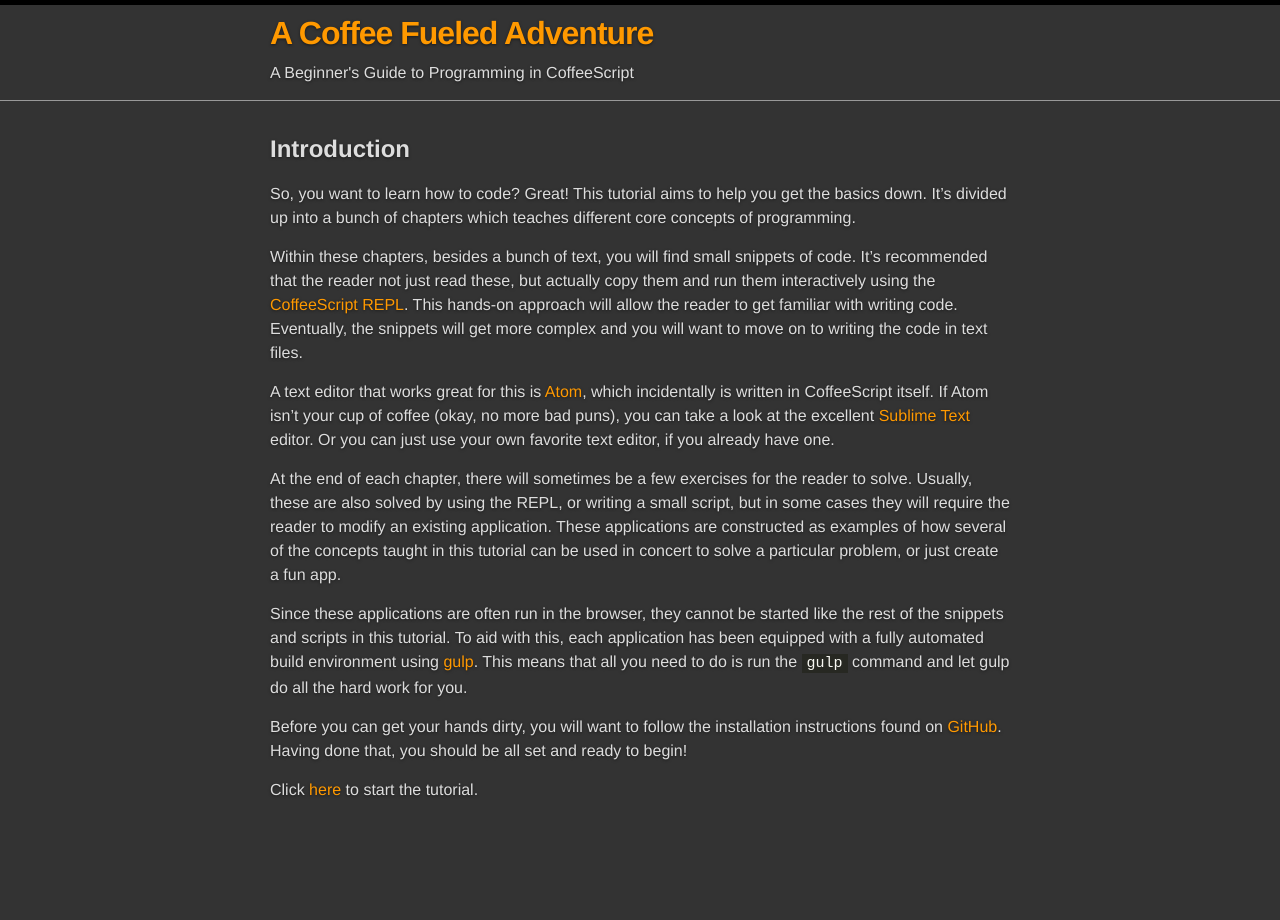
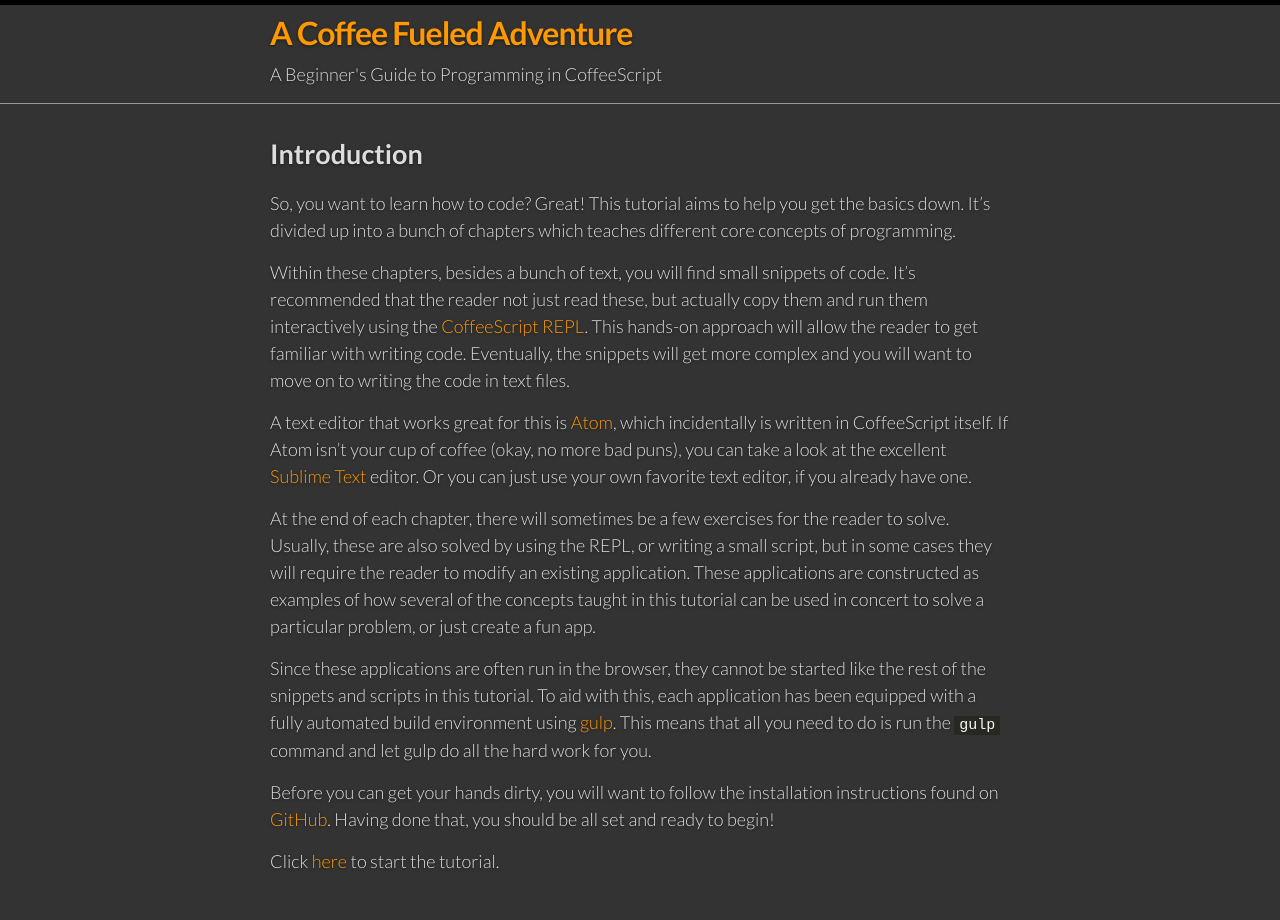
Before and after one commit to FredrikAppelros/coffee-adventure, a Jekyll site: the page built from index.html, in a window 1280 px wide. Built offline with Jekyll 4.4.1, drawn with Linux system fonts in a browser that asks for light colours; a script that is not in the unit is left out.

Commit message:
Change main font

```diff
--- a/_includes/head.html
+++ b/_includes/head.html
@@ -6,6 +6,7 @@
   <title>{% if page.title %}{{ page.title }}{% else %}{{ site.title }}{% endif %}</title>
   <meta name="description" content="{% if page.excerpt %}{{ page.excerpt | strip_html | strip_newlines | truncate: 160 }}{% else %}{{ site.description }}{% endif %}">
 
+  <link href="https://fonts.googleapis.com/css?family=Lato:300,700,300italic" rel="stylesheet" type="text/css">
   <link rel="stylesheet" href="{{ "/css/main.css" | prepend: site.baseurl }}">
   <link rel="canonical" href="{{ page.url | replace:'index.html','' | prepend: site.baseurl | prepend: site.url }}">
 
--- a/_sass/_layout.scss
+++ b/_sass/_layout.scss
@@ -64,6 +64,7 @@
 
 .footer-col-wrapper {
     font-size: 15px;
+    font-weight: bold;
     color: $grey-color;
     margin-left: -$spacing-unit / 2;
     @extend %clearfix;
--- a/css/main.scss
+++ b/css/main.scss
@@ -6,8 +6,8 @@
 
 
 // Our variables
-$base-font-family: 'Helvetica Neue', Helvetica, Arial, sans-serif;
-$base-font-size:   16px;
+$base-font-family: Lato, 'Helvetica Neue', Helvetica, Arial, sans-serif;
+$base-font-size:   18px;
 $small-font-size:  $base-font-size * 0.875;
 $base-line-height: 1.5;
 
```
